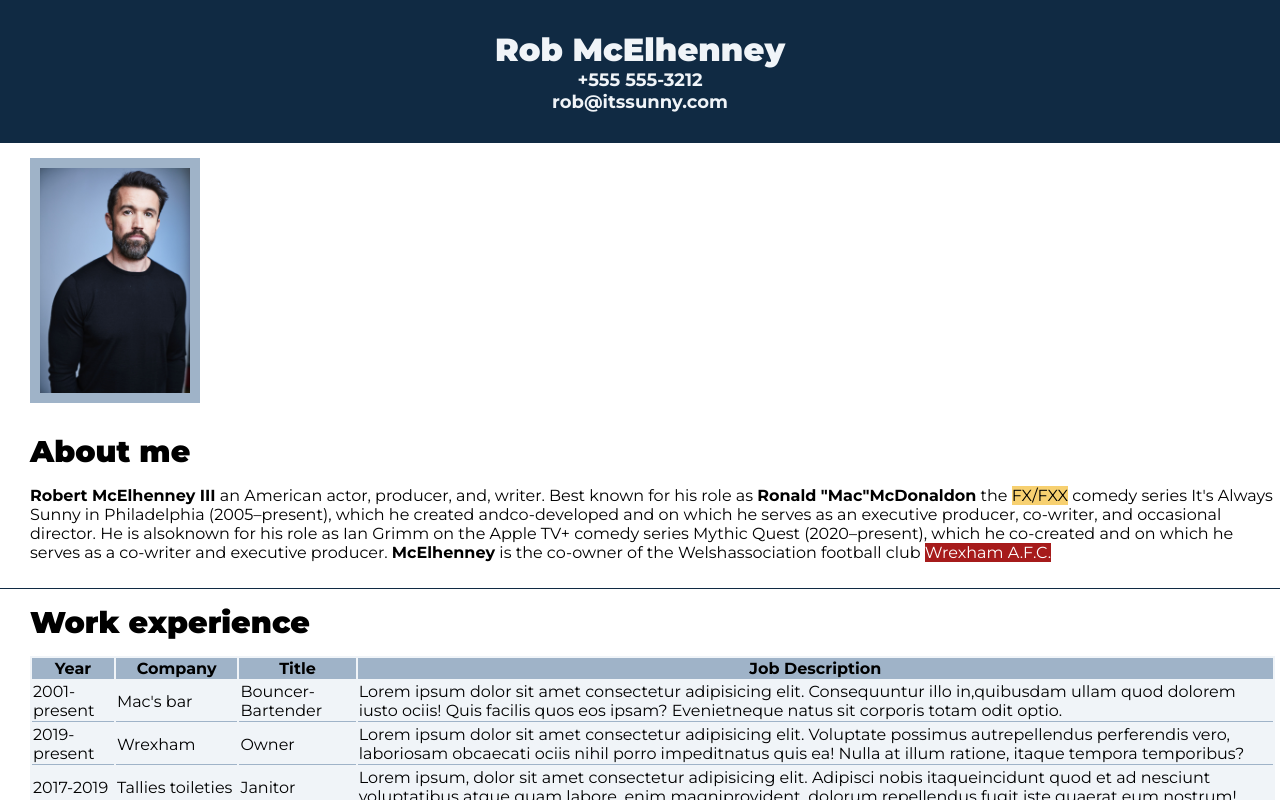
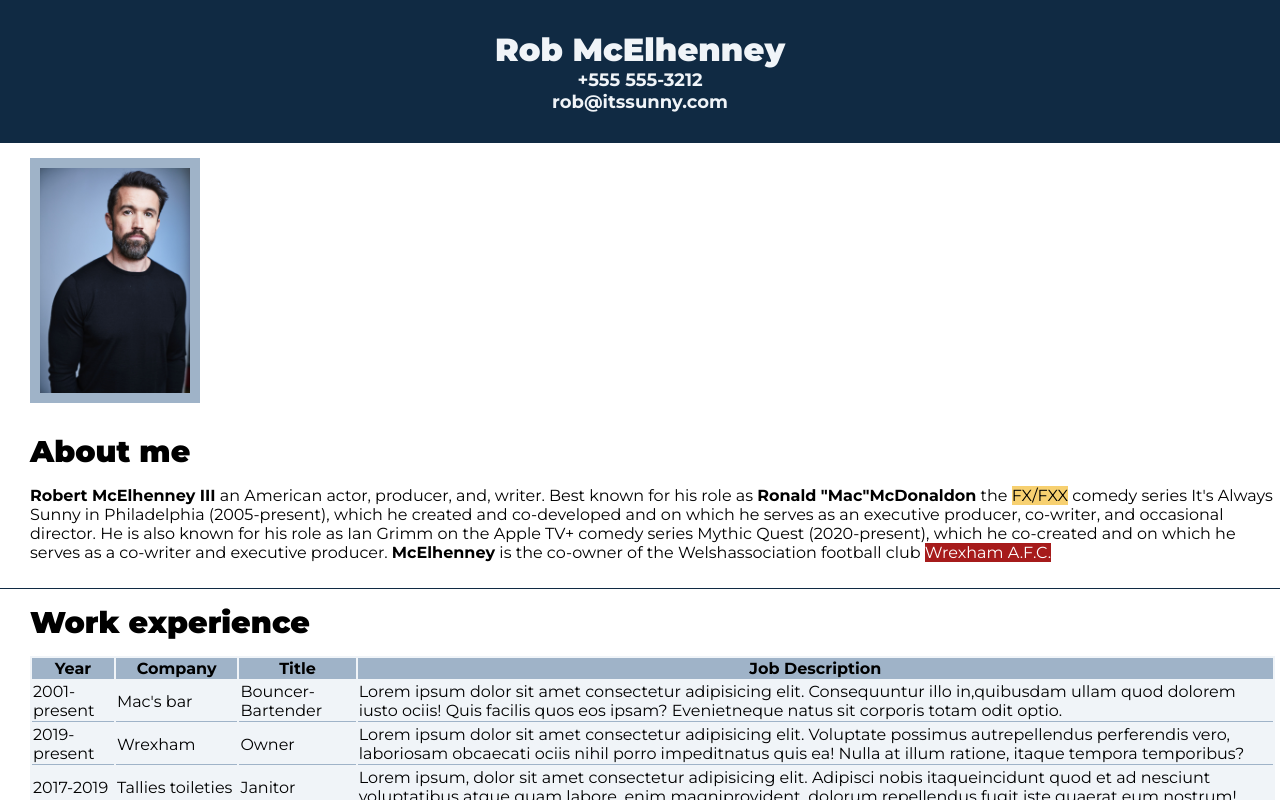
Before and after one commit to Some0ne3lse/robs-cv, a plain HTML site: page index.html in a window 1280 px wide. Shown: the top 800 px of the page. Drawn offline with Linux system fonts and the light colour scheme.

Commit message:
Fix typos

```diff
--- a/index.html
+++ b/index.html
@@ -37,15 +37,12 @@
       <p>
         <!-- I used strong instead of bold, since that is preferred for screen readers -->
         <strong>Robert McElhenney III</strong> an American actor, producer, and, writer. Best known for his role as
-        <strong>Ronald
-          "Mac"McDonaldon</strong> the <span class="yellow">FX/FXX</span> comedy series It's Always Sunny in
-        Philadelphia (2005–present), which he
-        created
-        andco-developed and on which he serves as an executive producer, co-writer, and occasional director. He is
-        alsoknown for his role as Ian Grimm on the Apple TV+ comedy series Mythic Quest (2020–present), which he
-        co-created and on which he serves as a co-writer and executive producer. <strong>McElhenney</strong> is the
-        co-owner of the
-        Welshassociation football club <span class="red">Wrexham A.F.C.</span>
+        <strong>Ronald "Mac"McDonaldon</strong> the <span class="yellow">FX/FXX</span> comedy series It's Always Sunny
+        in Philadelphia (2005-present), which he created and co-developed and on which he serves as an executive
+        producer, co-writer, and occasional director. He is also known for his role as Ian Grimm on the Apple TV+ comedy
+        series Mythic Quest (2020-present), which he co-created and on which he serves as a co-writer and executive
+        producer. <strong>McElhenney</strong> is the co-owner of the Welshassociation football club <span
+          class="red">Wrexham A.F.C.</span>
       </p>
     </div>
     <div class="experience">
```
